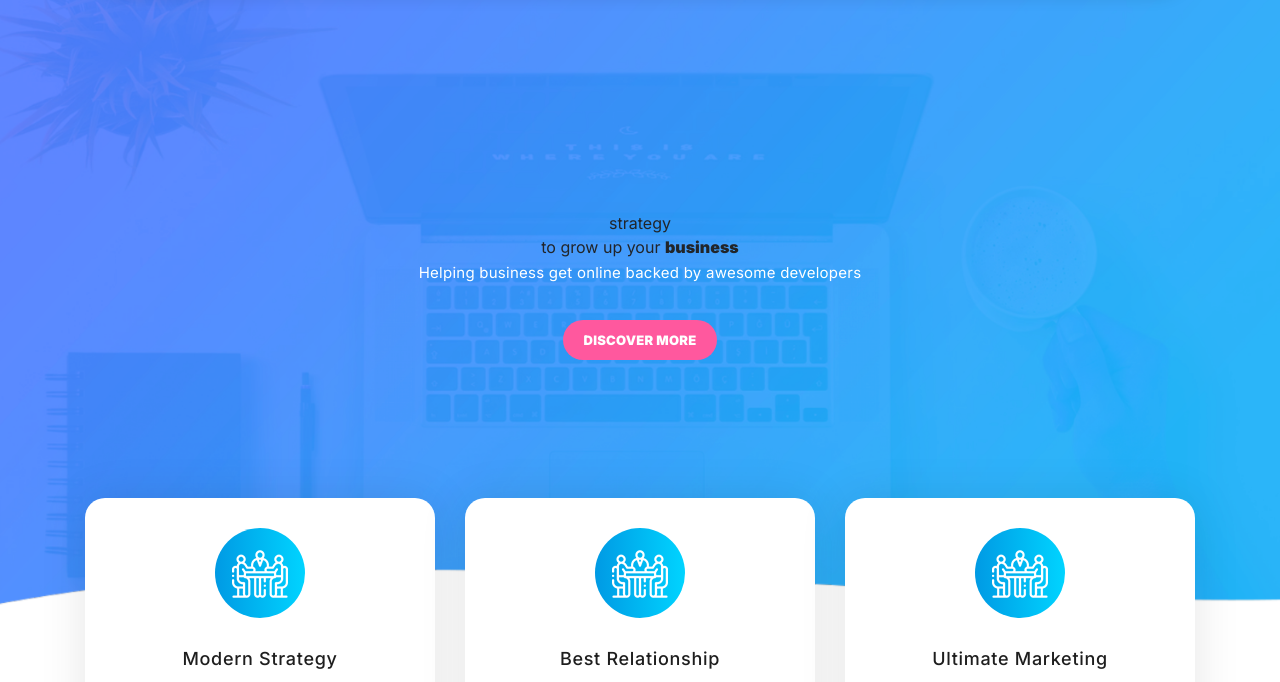
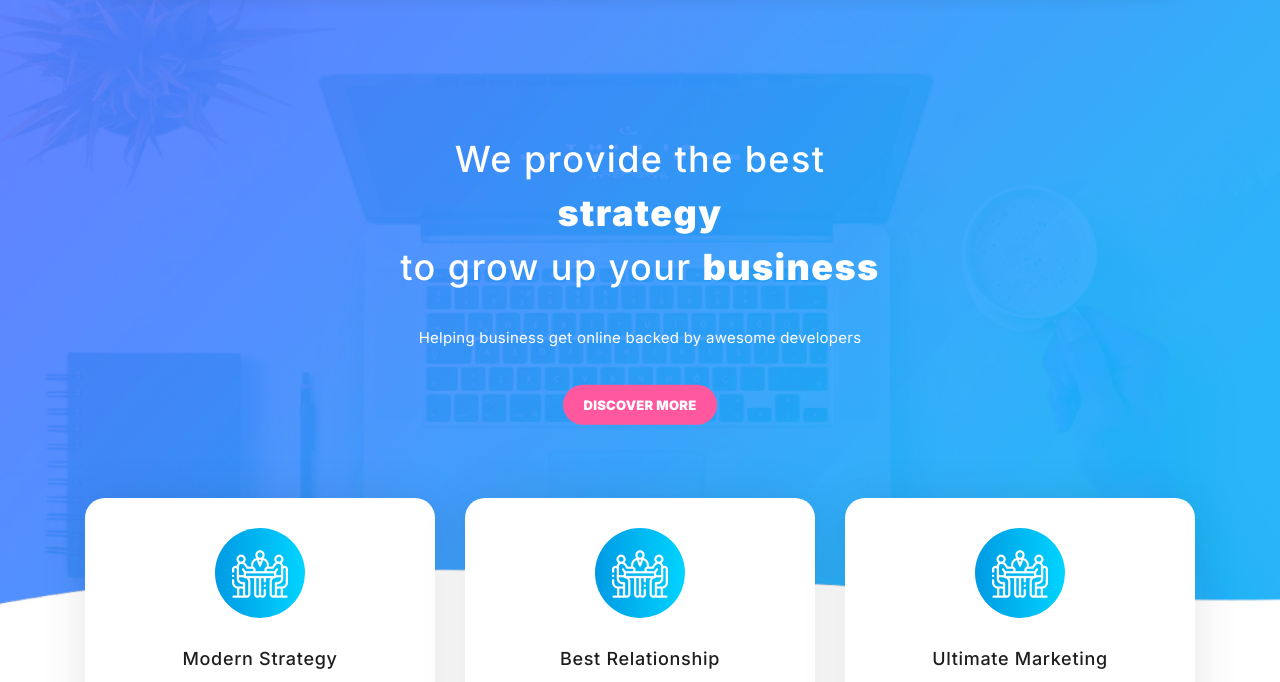
Before and after one commit to kaliangrag/applytech, a plain HTML site: page index.html in a window 1280 px wide. Shown: the part 112-794 px from the top of the page. Drawn offline with Linux system fonts and the light colour scheme.

Commit message:
Update index.html

```diff
--- a/index.html
+++ b/index.html
@@ -66,7 +66,7 @@
             <div class="container">
                 <div class="row">
                     <div class="offset-xl-3 col-xl-6 offset-lg-2 col-lg-8 col-md-12 col-sm-12">
-                        <h1We provide the best <strong>strategy</strong><br>to grow up your <strong>business</h1>
+                        <h1>We provide the best <strong>strategy</strong><br>to grow up your <strong>business</h1>
                         <p>Helping business get online backed by awesome developers</p>
                         <a href="#features" class="main-button-slider">Discover More</a>
                     </div>
```
